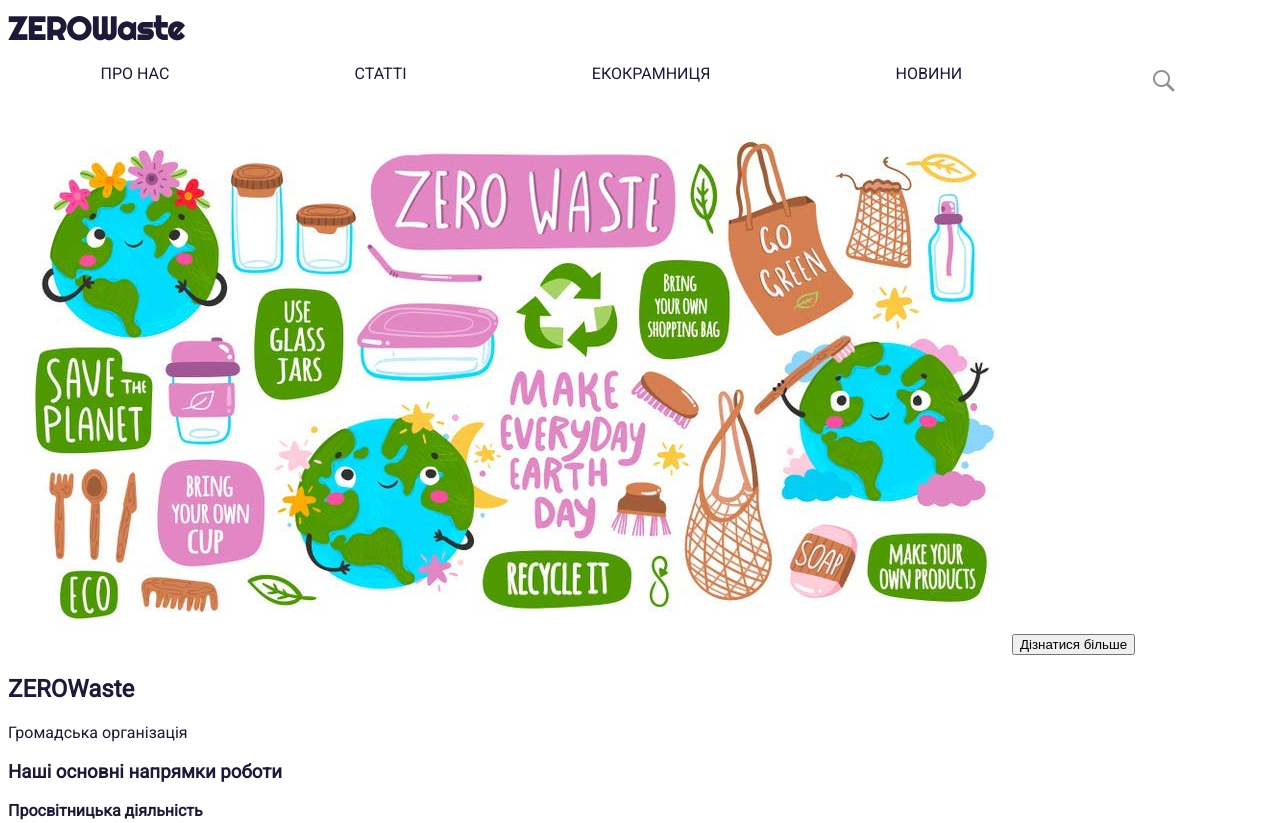
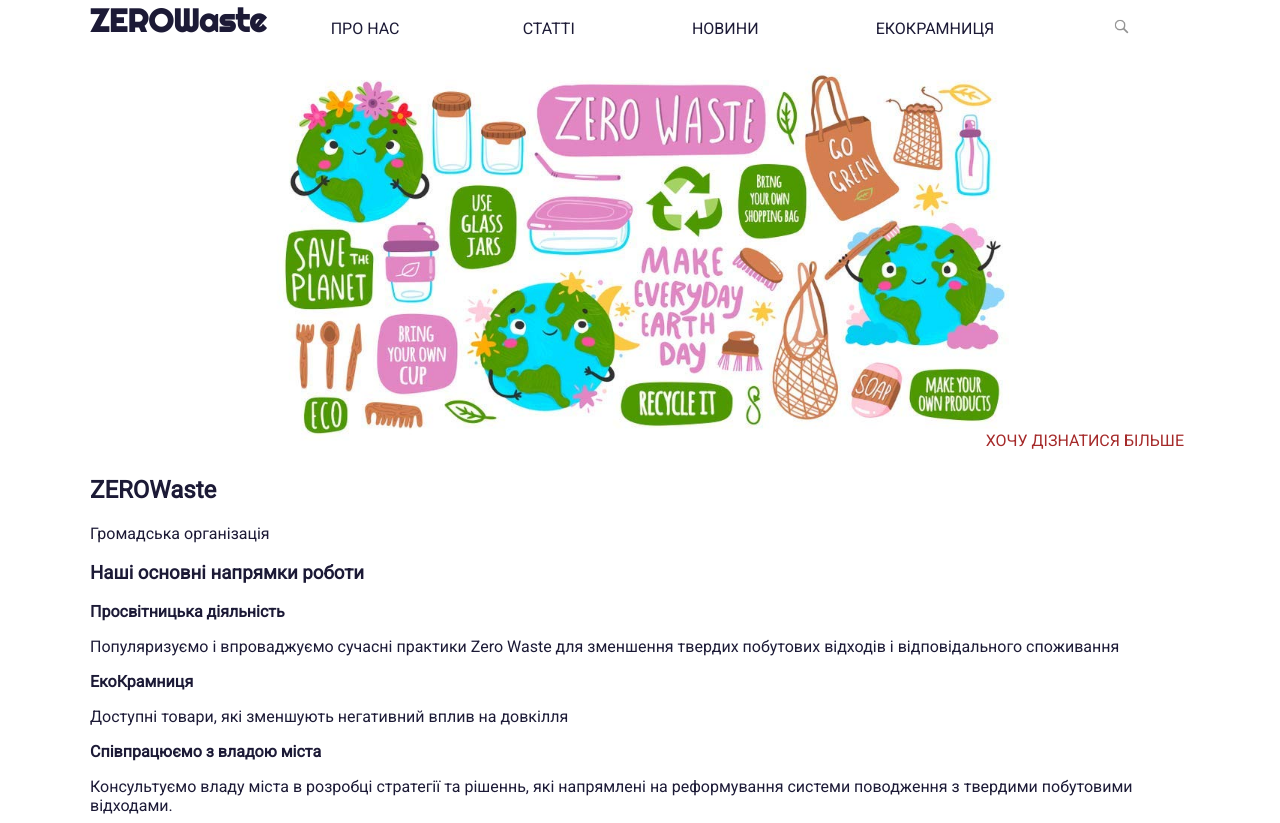
Before and after one commit to ValerieCh/ZeroWaste_site, a plain HTML site: page index.html in a window 1280 px wide. Shown: the top 823 px of the page. Drawn offline with Linux system fonts and the light colour scheme.

Commit message:
add header

```diff
--- a/css/index.css
+++ b/css/index.css
@@ -8,23 +8,29 @@
     scroll-behavior: smooth;
 }
 
+body {
+    max-width: 1100px;
+    margin: auto;
+}
+
 header nav h1 {
     font-family: 'Righteous', cursive;
     font-size: 2rem;
+    text-align: center;
     padding: 0;
     margin: 0;
 }
 
 header nav .search {
-    height: 2rem;
-    width: 2rem;
+    height: 20px;
+    width: 20px;
 }
 
 header nav .top-menu {
     display: flex;
     flex-wrap: wrap;
     justify-content: space-around;
-    text-align: center;
+    align-items: center;
     list-style: none;
     padding: 0;
 }
@@ -33,5 +39,55 @@ header nav .top-menu li a {
     text-decoration: none;
     text-transform: uppercase;
     color: var(--main-color);
+    padding: 5px;
+    border: 1px solid transparent;
+}
+
+header nav .top-menu li a:hover {
+    border: 1px solid var(--main-color);
+}
+
+@media (min-width: 600px) {
+
+    header nav {
+        display: flex;
+    }
+
+    .top-menu {
+        flex: 1;
+    }
+}
+
+header .banner {
+    background-image: url(../img/zerowaste_header.png);
+    background-position: top;
+    background-size: cover;
+    min-height: 400px;
+    display: flex;
+    align-items: flex-end;
+    justify-content: flex-end;
 
 }
+
+@media (min-width: 800px) {
+
+    header .banner {
+         background-size: contain;
+         background-repeat: no-repeat;
+    }
+}
+
+header .banner a {
+    text-decoration: none;
+    text-transform: uppercase;
+    color: brown;
+    padding: 5px;
+    border: 1px solid transparent;
+    text-emphasis: initial;
+
+}
+
+header nav .top-menu li a:hover {
+    border: 1px solid var(--main-color);
+
+}
--- a/index.html
+++ b/index.html
@@ -14,14 +14,14 @@
             <ul class="top-menu">
                 <li><a href="about.html">ПРО НАС</a></li>
                 <li>СТАТТІ</li>
+                <li>НОВИНИ</li>
                 <li>ЕКОКРАМНИЦЯ</li>
-                <li>НОВИНИ</li>
                 <li><img class="search" src="img/search.png" alt="Пошук на сайті"></li>
             </ul>
         </nav>
         <div class="banner">
-            <img src="img/zerowaste_header.png" alt="Картинка zero waste">
-            <button class="button">Дізнатися більше</button>
+            <a href="about.html">Хочу дізнатися більше</a>
+            <!--<button class="button">Дізнатися <br> більше</button> -->
         </div>
     </header>
 
@@ -54,7 +54,7 @@
             </div>
         </div>
 
-        <section>
+        <!-- <section>
             <h3>Статті</h3>
             <div>
                 <img src="img/what_is_zerowaste.png" alt="Стаття: Що таке Zerowaste?">
@@ -66,7 +66,7 @@
                 <p>Що робити з рештками їжі та пакуванням? <br>
                     Компостування та переробка </p>
             </div>
-        </section>
+        </section> -->
 
         <section>
             <h3>ЕкоКрамниця</h3>
```
